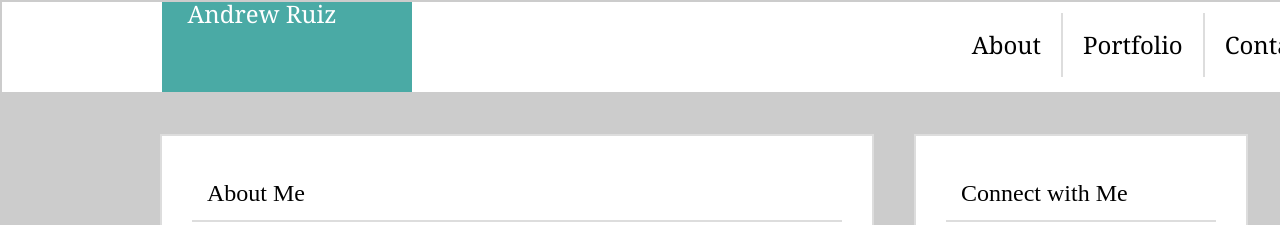
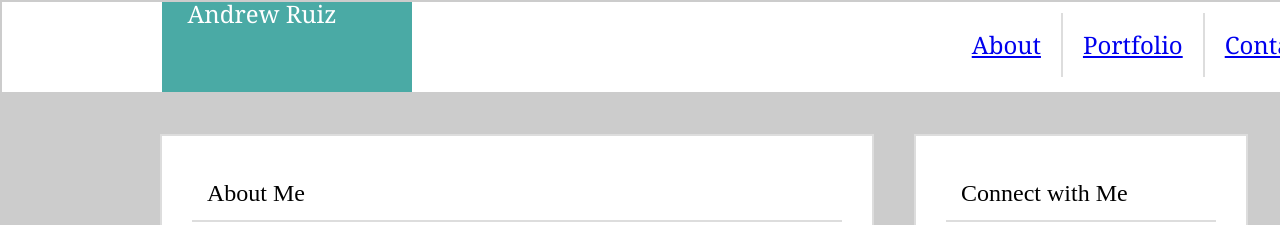
Before and after one commit to Monox13x/Basic-Portfolio, a plain HTML site: page index.html in a window 1280 px wide. Shown: the top 225 px of the page. Drawn offline with Linux system fonts and the light colour scheme.

Commit message:
Update index.html

```diff
--- a/index.html
+++ b/index.html
@@ -13,9 +13,9 @@
 		</div>
 
 		<div class="links">
-			<p class="links1">About</p>
-			<p class="links1">Portfolio</p>
-			<p class="links1">Contact</p>
+			<p class="links1"><a href="index.html">About</a></p>
+			<p class="links1"><a href="portfolio.html">Portfolio</a></p>
+			<p class="links1"><a href="contact.html">Contact</a></p>
 		</div>
 	</header>
 
```
